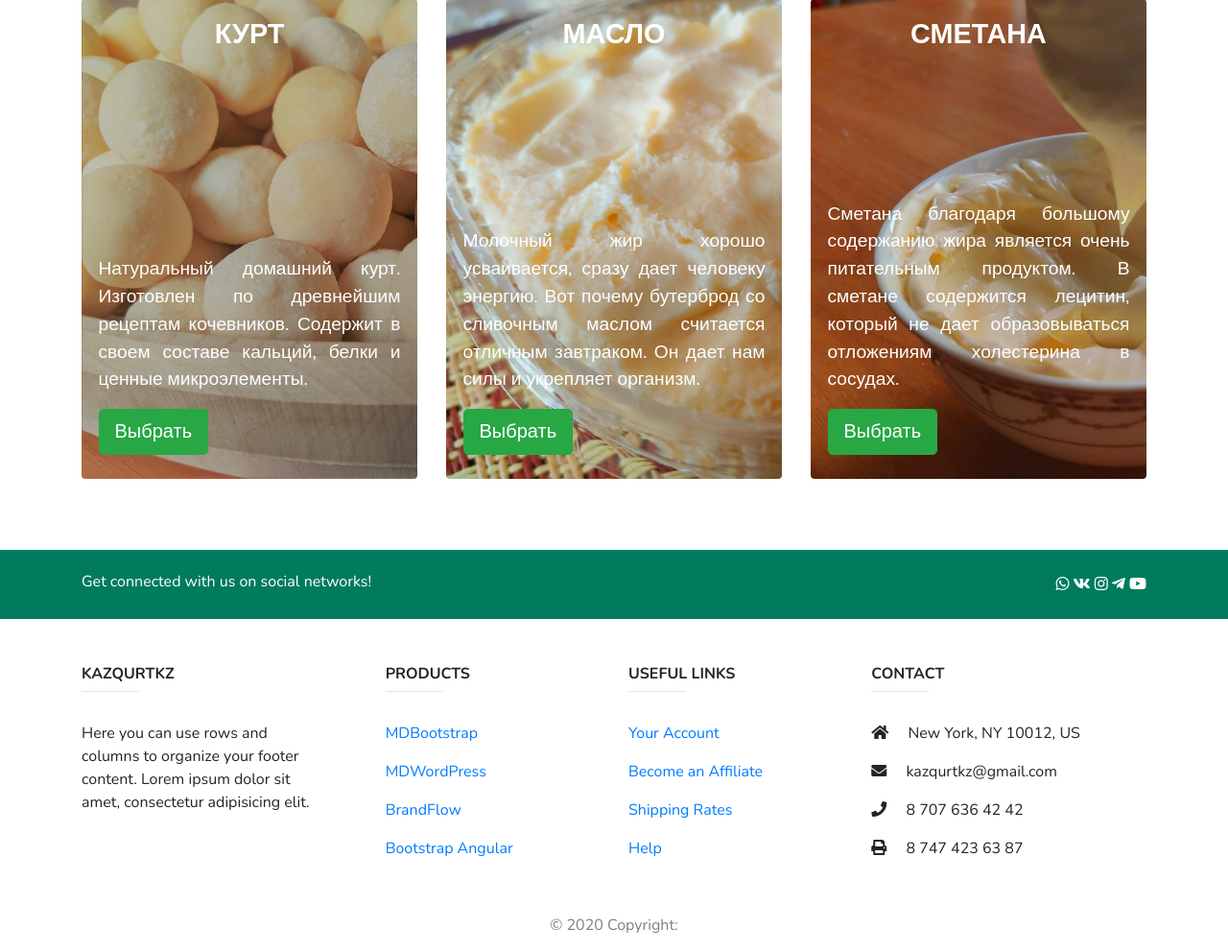
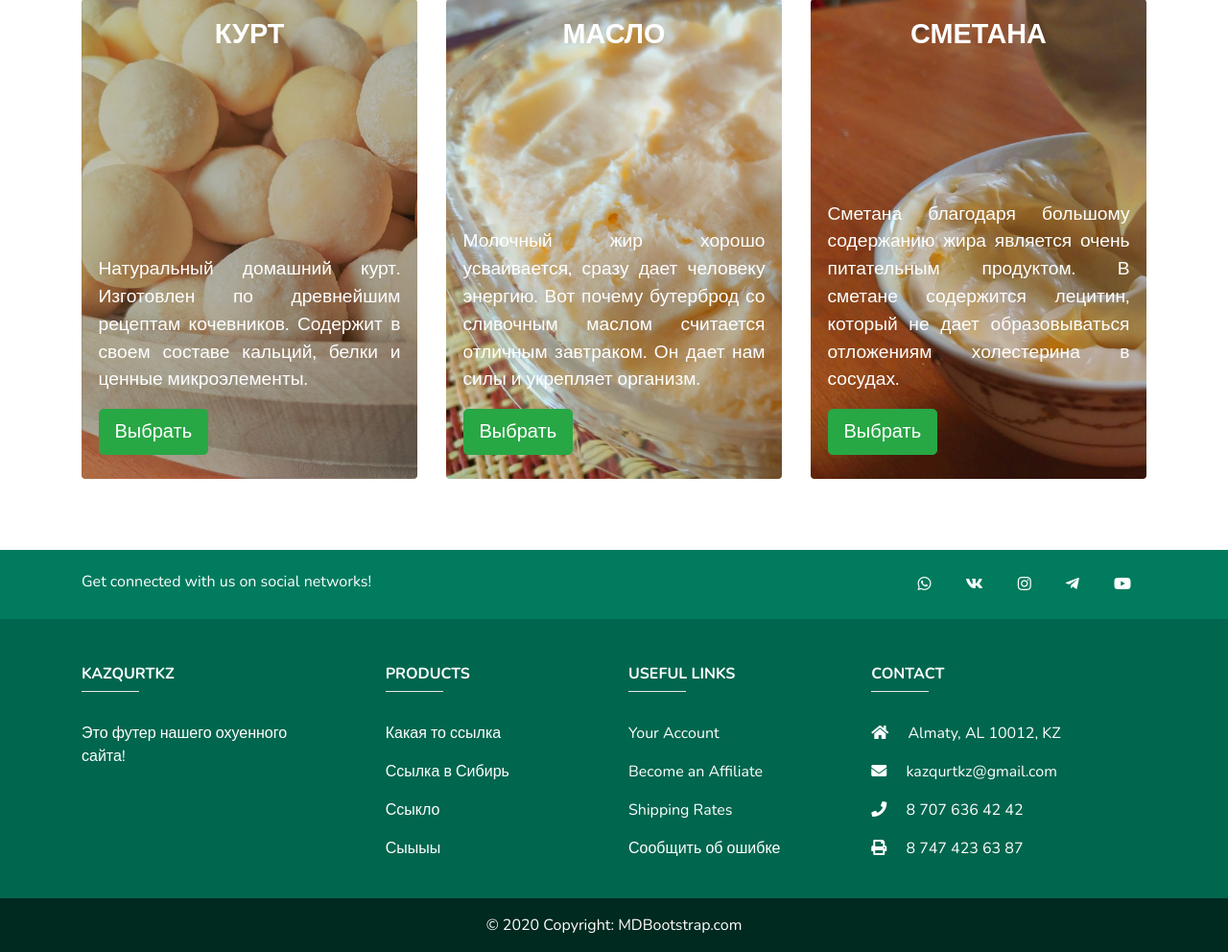
Before and after one commit to armanseisenbek/kazqurt.kz, a PHP site: page / in a window 1280 px wide. Shown: the part 510-1502 px from the top of the page at 96% size. Run offline with PHP 8.4, Linux system fonts and the light colour scheme; data comes from the database, SQL or seed files in the repository; some libraries are stand-ins or nearby versions.

Commit message:
restyled footer

```diff
--- a/css/footerStyle.css
+++ b/css/footerStyle.css
@@ -1,11 +1,39 @@
 /* Footer */
 @import url('https://maxcdn.bootstrapcdn.com/font-awesome/4.7.0/css/font-awesome.min.css');
+
+footer {
+	background-color: #00664e;
+	color: white;
+}
 
 div.socialLinks {
     color: white;
     background-color: #007b5e;
 }
 
-div.linkIcons {
-    /*margin: 15px;*/
+a.iconLink {
+    margin: 0 16px;
+    color: white;
 }
+
+h6.footerHeader {
+	text-transform: uppercase;
+	font-weight: bold;
+}
+
+hr.headerBottomLine {
+	width: 60px;
+	background-color: white;
+}
+
+a.footerLink:link {
+	color: white;
+}
+
+a.footerLink:hover {
+	color: gray;
+}
+
+div.footerCopyright {
+	background-color: #00291f;
+}
--- a/includes/footer.php
+++ b/includes/footer.php
@@ -1,13 +1,13 @@
-<link rel="stylesheet" type="text/css" href="css/footerStyle.css">
+<link rel="stylesheet" type="text/css" href="../css/footerStyle.css">
 
 <!-- Footer -->
-<footer class="">
+<footer>
 
     <div class="socialLinks">
         <div class="container">
 
             <!-- Grid row-->
-            <div class="row py-4 d-flex align-items-cenr">
+            <div class="row py-4 d-flex">
 
                 <!-- Grid column -->
                 <div class="col-md-6 col-lg-5 text-center text-md-left mb-4 mb-md-0">
@@ -16,27 +16,19 @@
                 <!-- Grid column -->
 
                 <!-- Grid column -->
-                <div class="col-md-6 col-lg-7 text-center text-md-right linkIcons">
+                <div class="col-md-6 col-lg-7 text-center text-md-right">
+
                     <!-- WhatsApp -->
-                    <a>
-                        <i class="fab fa-whatsapp"></i>
-                    </a>
+                    <a class="iconLink" href="/"> <i class="fab fa-whatsapp"></i> </a>
                     <!-- VKontakte -->
-                    <a>
-                        <i class="fab fa-vk"></i>
-                    </a>
+                    <a class="iconLink" href="/"> <i class="fab fa-vk"></i> </a>
                     <!-- Instagram -->
-                    <a>
-                        <i class="fab fa-instagram"> </i>
-                    </a>
+                    <a class="iconLink" href="/"> <i class="fab fa-instagram"></i> </a>
                     <!-- Telegram -->
-                    <a>
-                        <i class="fab fa-telegram-plane"></i>
-                    </a>
+                    <a class="iconLink" href="/"> <i class="fab fa-telegram-plane"></i> </a>
                     <!--YouTube -->
-                    <a>
-                        <i class="fab fa-youtube"></i>
-                    </a>
+                    <a class="iconLink" href="/"> <i class="fab fa-youtube"></i> </a>
+
                 </div>
                 <!-- Grid column -->
 
@@ -50,16 +42,17 @@
     <div class="container text-center text-md-left mt-5">
 
         <!-- Grid row -->
-        <div class="row mt-3 dark-grey-text">
+        <div class="row mt-3">
 
             <!-- Grid column -->
             <div class="col-md-3 col-lg-4 col-xl-3 mb-4">
 
-                <!-- Content -->
-                <h6 class="text-uppercase font-weight-bold">KazqurtKz</h6>
-                <hr class="teal accent-3 mb-4 mt-0 d-inline-block mx-auto" style="width: 60px;">
+                <!-- KAZQURTKZ -->
+                <h6 class="footerHeader">KazqurtKz</h6>
+                <hr class="headerBottomLine mb-4 mt-0 d-inline-block mx-auto">
+
                 <p>
-                    Here you can use rows and columns to organize your footer content. Lorem ipsum dolor sit amet, consectetur adipisicing elit.
+                    Это футер нашего охуенного сайта!
                 </p>
 
             </div>
@@ -68,21 +61,14 @@
             <!-- Grid column -->
             <div class="col-md-2 col-lg-2 col-xl-2 mx-auto mb-4">
 
-                <!-- Links -->
-                <h6 class="text-uppercase font-weight-bold">Products</h6>
-                <hr class="teal accent-3 mb-4 mt-0 d-inline-block mx-auto" style="width: 60px;">
-                <p>
-                    <a class="dark-grey-text" href="#!">MDBootstrap</a>
-                </p>
-                <p>
-                    <a class="dark-grey-text" href="#!">MDWordPress</a>
-                </p>
-                <p>
-                    <a class="dark-grey-text" href="#!">BrandFlow</a>
-                </p>
-                <p>
-                    <a class="dark-grey-text" href="#!">Bootstrap Angular</a>
-                </p>
+                <!-- PRODUCTS -->
+                <h6 class="footerHeader">Products</h6>
+                <hr class="headerBottomLine mb-4 mt-0 d-inline-block mx-auto">
+
+                <p> <a class="footerLink" href="#!">Какая то ссылка</a> </p>
+                <p> <a class="footerLink" href="#!">Ссылка в Сибирь</a> </p>
+                <p> <a class="footerLink" href="#!">Ссыкло</a> </p>
+                <p> <a class="footerLink" href="#!">Сыыыы</a> </p>
 
             </div>
             <!-- Grid column -->
@@ -90,21 +76,14 @@
             <!-- Grid column -->
             <div class="col-md-3 col-lg-2 col-xl-2 mx-auto mb-4">
 
-                <!-- Links -->
-                <h6 class="text-uppercase font-weight-bold">Useful links</h6>
-                <hr class="teal accent-3 mb-4 mt-0 d-inline-block mx-auto" style="width: 60px;">
-                <p>
-                    <a class="dark-grey-text" href="#!">Your Account</a>
-                </p>
-                <p>
-                    <a class="dark-grey-text" href="#!">Become an Affiliate</a>
-                </p>
-                <p>
-                    <a class="dark-grey-text" href="#!">Shipping Rates</a>
-                </p>
-                <p>
-                    <a class="dark-grey-text" href="#!">Help</a>
-                </p>
+                <!-- USEFUL LINKS -->
+                <h6 class="footerHeader">Useful links</h6>
+                <hr class="headerBottomLine mb-4 mt-0 d-inline-block mx-auto">
+
+                <p> <a class="footerLink" href="#!">Your Account</a> </p>
+                <p> <a class="footerLink" href="#!">Become an Affiliate</a> </p>
+                <p> <a class="footerLink" href="#!">Shipping Rates</a> </p>
+                <p> <a class="footerLink" href="#!">Сообщить об ошибке</a> </p>
 
             </div>
             <!-- Grid column -->
@@ -112,17 +91,14 @@
             <!-- Grid column -->
             <div class="col-md-4 col-lg-3 col-xl-3 mx-auto mb-md-0 mb-4">
 
-                <!-- Links -->
-                <h6 class="text-uppercase font-weight-bold">Contact</h6>
-                <hr class="teal accent-3 mb-4 mt-0 d-inline-block mx-auto" style="width: 60px;">
-                <p>
-                    <i class="fas fa-home mr-3"></i> New York, NY 10012, US</p>
-                <p>
-                    <i class="fas fa-envelope mr-3"></i> kazqurtkz@gmail.com</p>
-                <p>
-                    <i class="fas fa-phone mr-3"></i> 8 707 636 42 42</p>
-                <p>
-                    <i class="fas fa-print mr-3"></i> 8 747 423 63 87</p>
+                <!-- CONTACTs -->
+                <h6 class="footerHeader">Contact</h6>
+                <hr class="headerBottomLine mb-4 mt-0 d-inline-block mx-auto">
+
+                <p> <i class="fas fa-home mr-3"></i> Almaty, AL 10012, KZ </p>
+                <p> <i class="fas fa-envelope mr-3"></i> kazqurtkz@gmail.com </p>
+                <p> <i class="fas fa-phone mr-3"></i> 8 707 636 42 42 </p>
+                <p> <i class="fas fa-print mr-3"></i> 8 747 423 63 87 </p>
 
             </div>
             <!-- Grid column -->
@@ -134,9 +110,8 @@
     <!-- Footer Links -->
 
     <!-- Copyright -->
-    <div class="footer-copyright text-center text-black-50 py-3">
-        © 2020 Copyright:
-    <div class="footer-copyright text-center text-black-50 py-3">© 2020 Copyright:
+    <div class="footerCopyright text-center py-3">
+        © 2020 Copyright: <a class="footerLink" href="https://mdbootstrap.com/"> MDBootstrap.com </a>
     </div>
     <!-- Copyright -->
 
```
